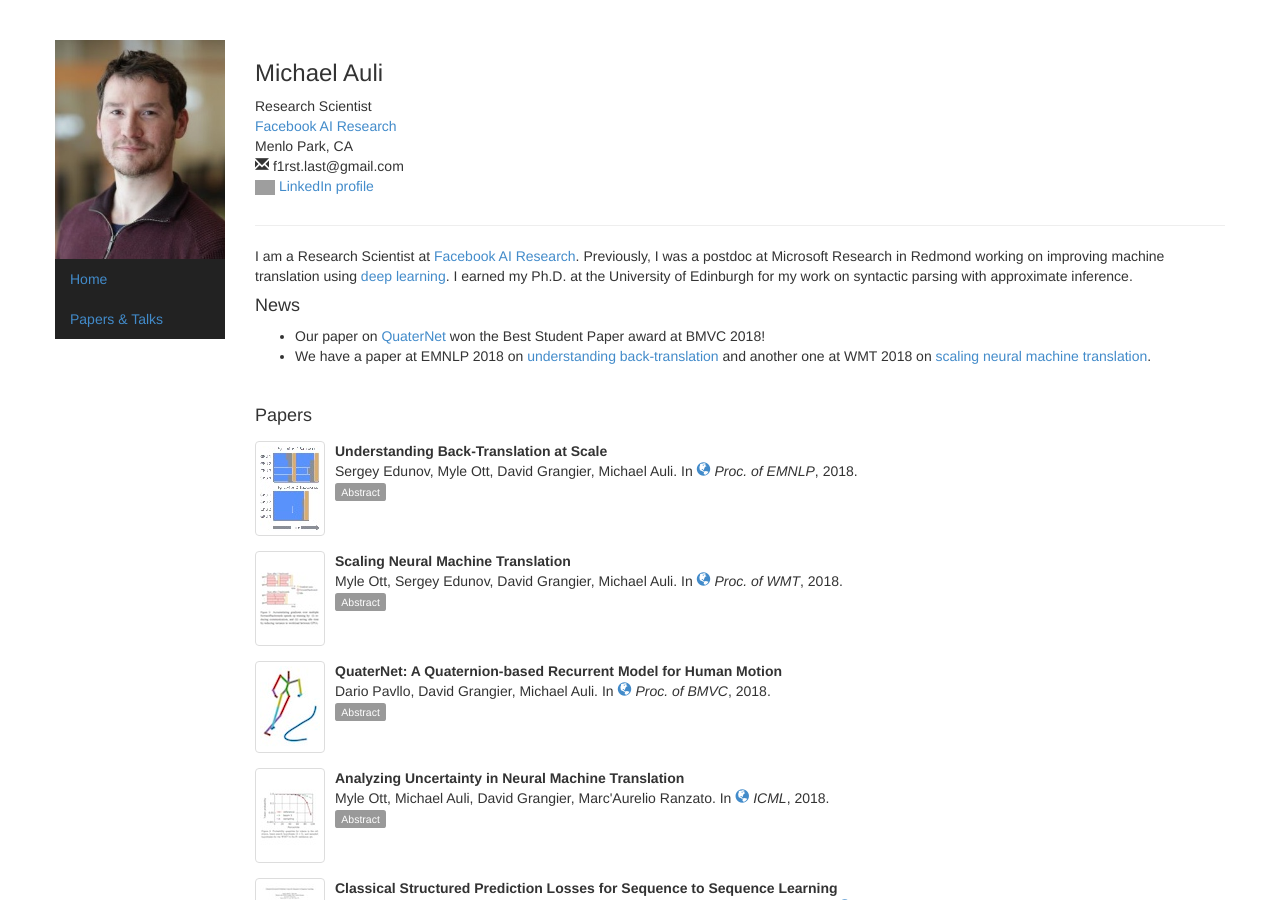
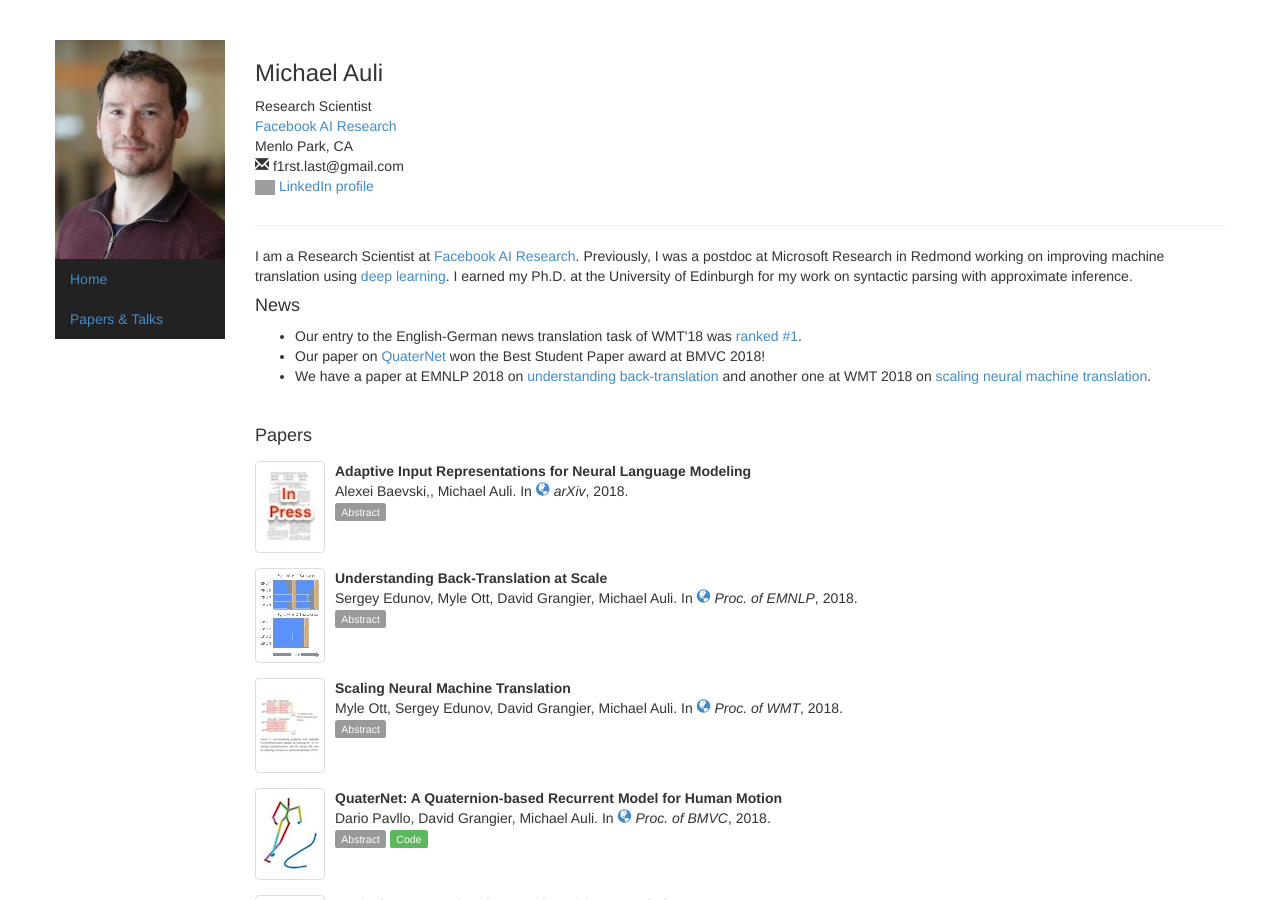
Before and after one commit to michaelauli/michaelauli.github.io, a Jekyll site: the page built from index.html, in a window 1280 px wide and 900 px high. Built offline with Jekyll 4.4.1, drawn with Linux system fonts in a browser that asks for light colours; comment, search, counter and statistics services are not loaded; some of the changed lines change nothing that is shown; grey boxes are pictures that could not be loaded.

Commit message:
+ adaptive input representations

```diff
--- a/_config.yml
+++ b/_config.yml
@@ -17,6 +17,34 @@ talks:
     url: "talks/parsing-tagging-talk.pdf"
     img: "parsing-tagging-talk.jpg"
 papers:
+  -
+    layout: paper
+    paper-type: inproceedings
+    selected: y
+    year: 2018
+    authors: Alexei Baevski,, Michael Auli
+    title: Adaptive Input Representations for Neural Language Modeling
+    doc-url: https://arxiv.org/abs/1809.10853
+    img: inpress
+    booktitle: arXiv
+    booktitle-url: https://arxiv.org/abs/1809.10853
+    venue: conference
+    abstract: >
+      We introduce adaptive input representations for neural language
+      modeling which extend the adaptive softmax of
+      Grave et al. (2017) to input representations of variable capacity.
+      There are several choices on how to factorize the input and
+      output layers, and whether to model words, characters or
+      sub-word units.
+      We perform a systematic comparison of popular choices for
+      a self-attentional architecture. Our experiments show that
+      models equipped with adaptive embeddings are more than
+      twice as fast to train than the popular character input CNN
+      while having a lower number of parameters.
+      We achieve a new state of the art on the WikiText-103
+      benchmark of 20.51 perplexity, improving the next best
+      known result by 8.7 perplexity. On the Billion word benchmark,
+      we achieve a state of the art of 24.14 perplexity.
   -
     layout: paper
     paper-type: inproceedings
@@ -77,6 +105,7 @@ papers:
     authors: Dario Pavllo, David Grangier, Michael Auli
     title: 'QuaterNet: A Quaternion-based Recurrent Model for Human Motion'
     doc-url: https://arxiv.org/pdf/1805.06485.pdf
+    code: https://github.com/facebookresearch/QuaterNet
     img: quaternet
     booktitle: Proc. of BMVC
     booktitle-url: https://arxiv.org/abs/1805.06485
--- a/index.html
+++ b/index.html
@@ -3,6 +3,9 @@ layout: default
 title: Michael Auli
 picture: headshot_2017
 news:
+  -
+    >
+      Our entry to the English-German news translation task of WMT'18 was <a href="http://statmt.org/wmt18/pdf/WMT028.pdf">ranked #1</a>.
   -
     >
       Our paper on <a href="https://arxiv.org/abs/1805.06485">QuaterNet</a> won the Best Student Paper award at BMVC 2018!
```
